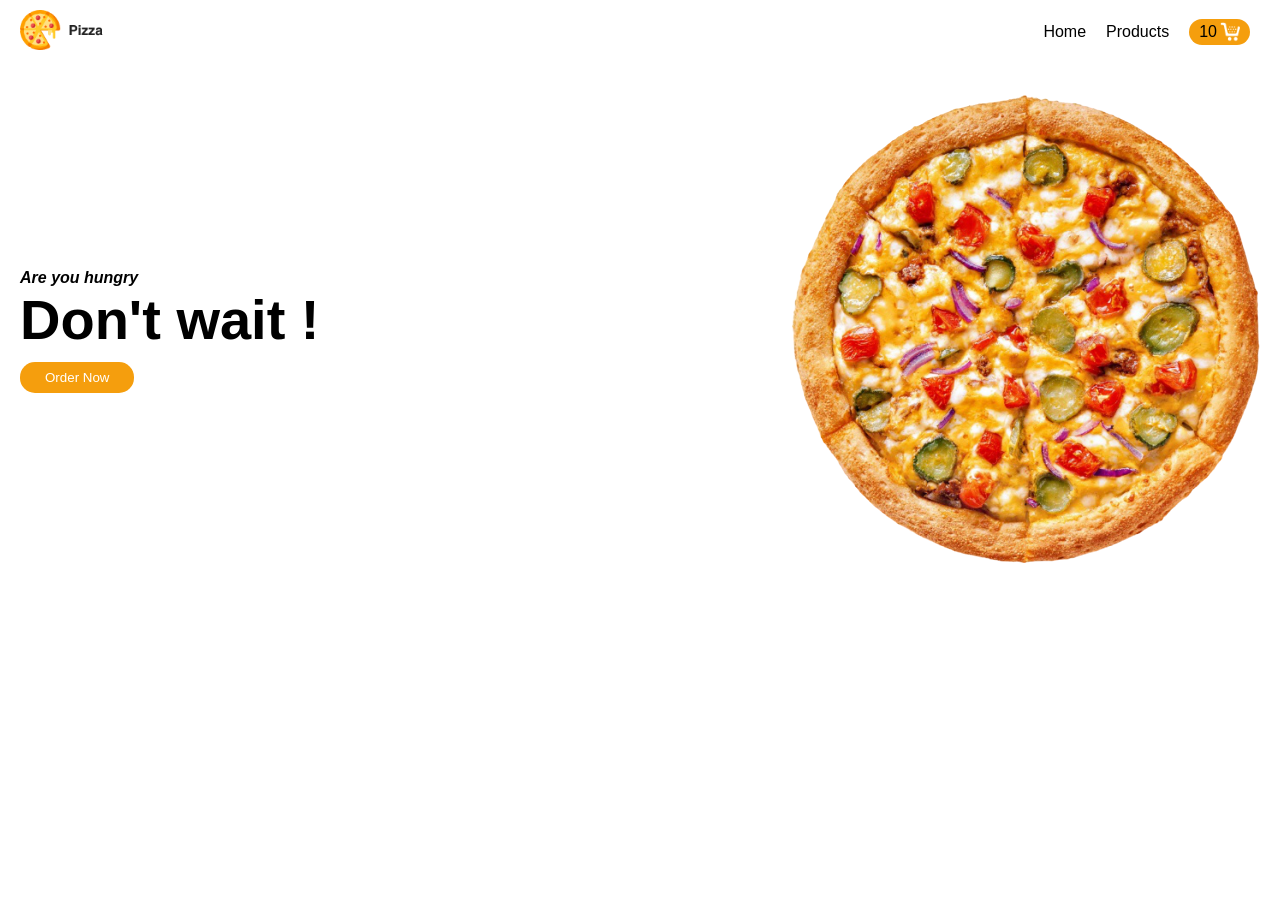
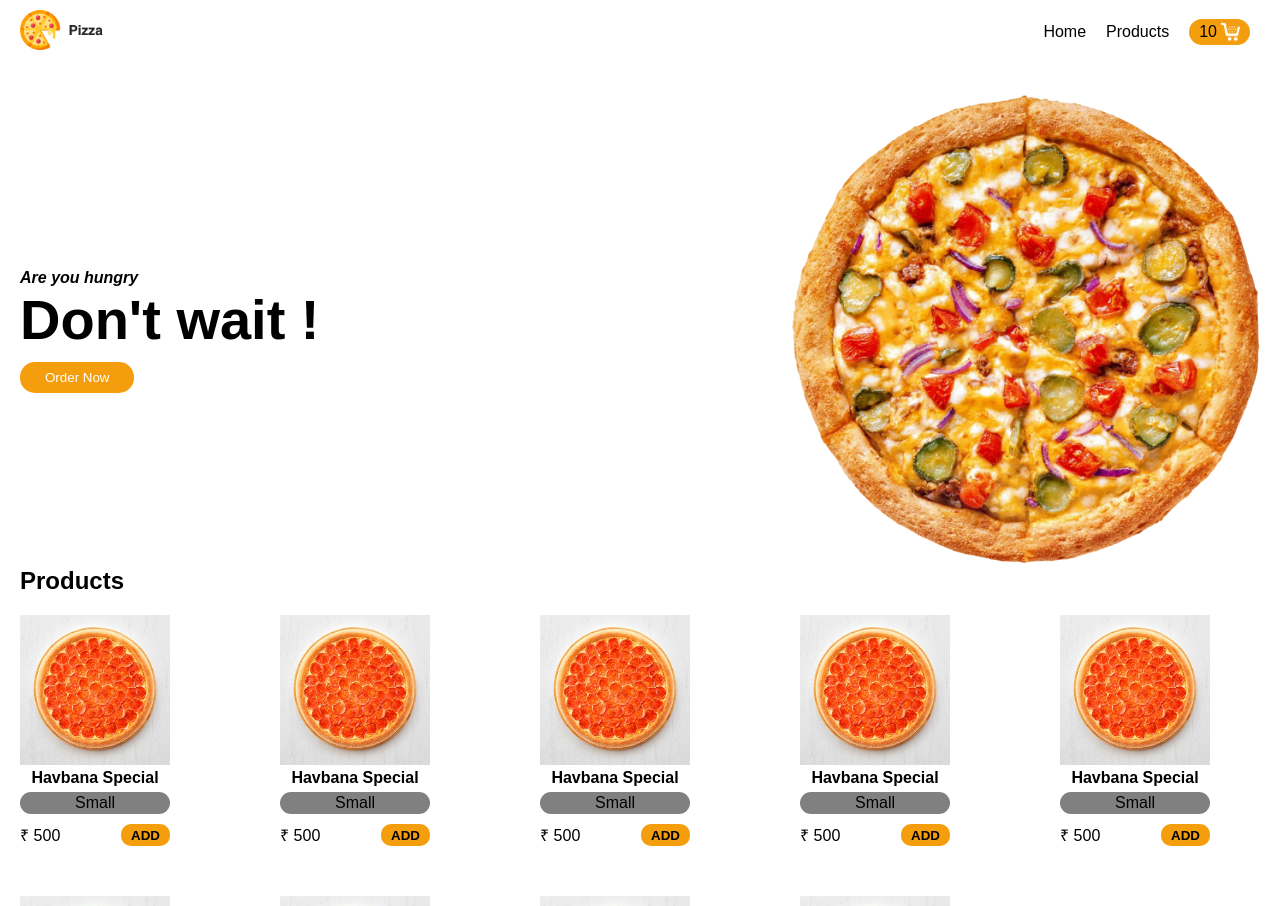
Before and after one commit to Firdosh01/Pizza-Restaurant-Website, a React (Create React App) app: page / in a window 1280 px wide. Shown: the top 906 px of the page. Before the commit the page ends 800 px from the top, so only its background shows below. Built offline with nearby package versions, Linux system fonts and the light colour scheme.

Commit message:
ProductList

```diff
--- /dev/null
+++ b/src/Components/Product.js
@@ -0,0 +1,20 @@
+import React from 'react'
+
+function Product() {
+    return (
+        <div className='productList'>
+            <img src="/images/peproni.png" alt="" />
+            <h2>Havbana Special</h2>
+            <p>Small</p>
+
+            <div className='rupeesText'>
+                <span>₹ 500</span>
+                <button>
+                    ADD
+                </button>
+            </div>
+        </div>
+    )
+}
+
+export default Product
--- /dev/null
+++ b/src/Components/ProductList.css
@@ -0,0 +1,42 @@
+.product-container h1{
+    font-size: 1.5rem;
+    margin-bottom: 20px;
+}
+.ProductList-container{
+    display: grid;
+    grid-template-columns: repeat(5, 1fr);
+    gap: 50px;
+}
+.productList{
+    margin-right: 60px;
+}
+.productList h2{
+    font-size: 1rem;
+    text-align: center;
+}
+.productList p{
+    text-align: center;
+    background-color: gray;
+    display: block;
+    padding: 2px;
+    border-radius: 80px;
+    margin-top: 5px;
+
+}
+.productList img{
+    width: 150px;
+
+}
+.rupeesText{
+    margin-top: 10px;
+    display: flex;
+    justify-content: space-between;
+}
+.rupeesText button{
+    background-color: #F59E0D;
+    padding: 3px 10px;
+    border-radius: 10px;
+    border: none;
+    font-weight: bold;
+
+}
--- /dev/null
+++ b/src/Components/ProductList.js
@@ -0,0 +1,31 @@
+import React, { useState } from 'react'
+import './ProductList.css'
+import Product from './Product'
+
+
+
+function ProductList() {
+
+
+  return (
+    <div className='product-container'>
+      <h1>Products</h1>
+
+      <div className='ProductList-container'>
+
+        <Product />
+        <Product />
+        <Product />
+        <Product />
+        <Product />
+        <Product />
+        <Product />
+        <Product />
+        <Product />
+
+      </div>
+    </div>
+  )
+}
+
+export default ProductList
--- a/src/Pages/Home.js
+++ b/src/Pages/Home.js
@@ -1,9 +1,11 @@
 import React from 'react'
 import './Home.css'
+import ProductList from '../Components/ProductList'
 
 
 function Home() {
   return (
+    <>
     <div className='hero-section'>
         <div className='hero-container'>
 
@@ -19,9 +21,17 @@ function Home() {
 
             </div>
 
-
         </div>
     </div>
+
+    <div>
+
+      <ProductList />
+
+    </div>
+
+
+    </>
   )
 }
 
```
